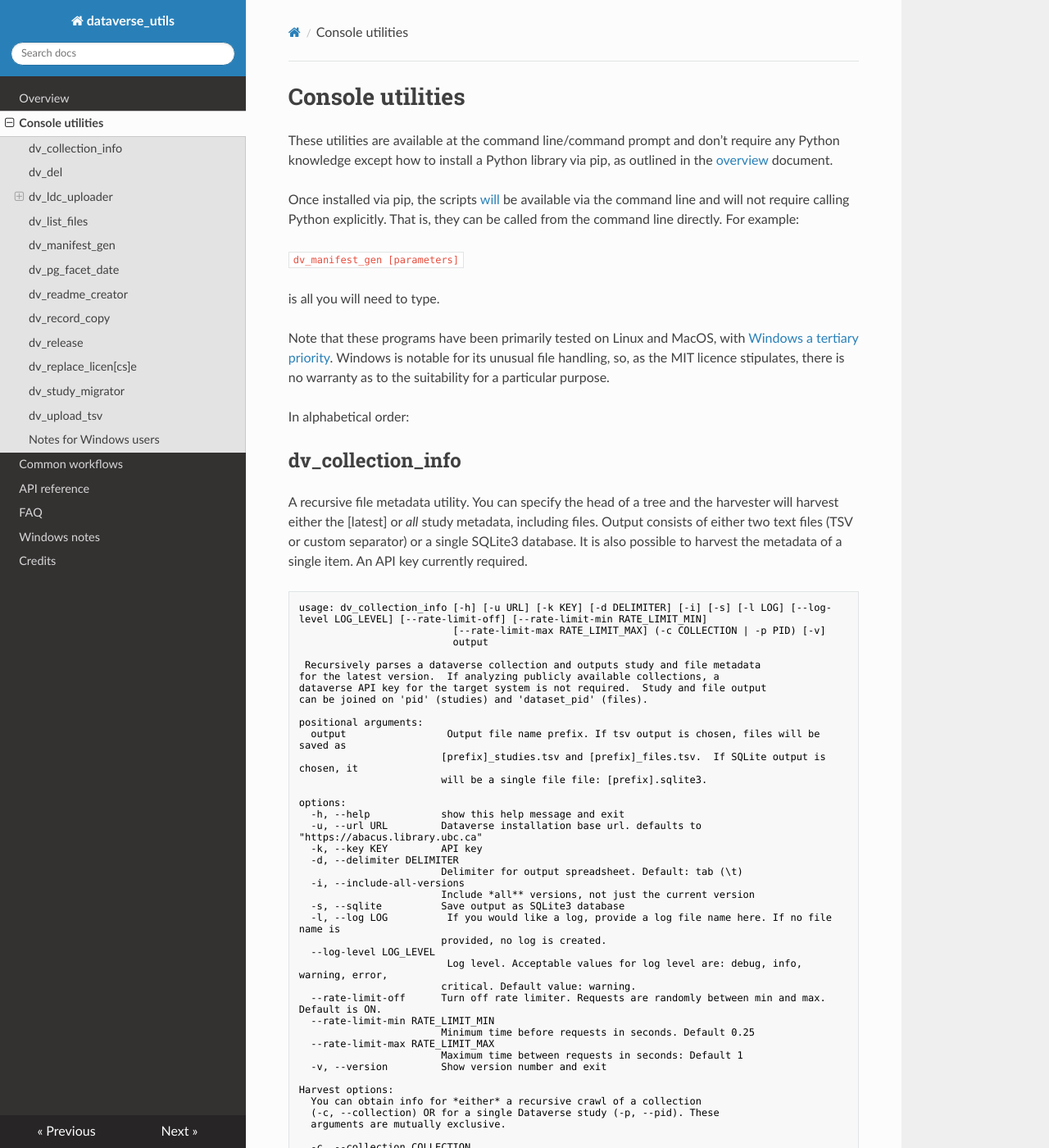
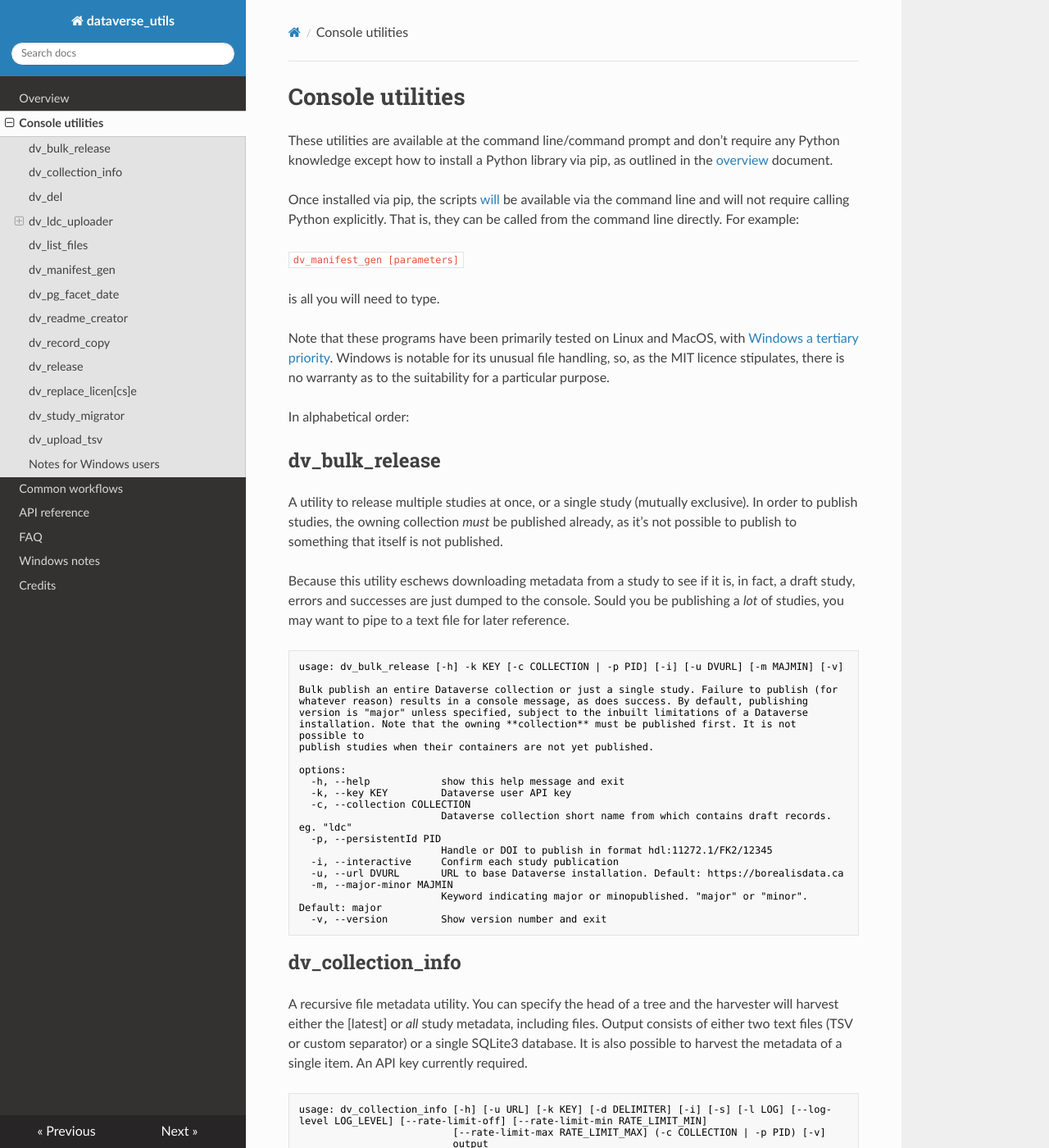
Before and after one commit to ubc-library-rc/dataverse_utils, an MkDocs documentation site: the page built from docs/scripts.md, in a window 1280 px wide and 1400 px high. Shown: the whole window at 82% size. Built offline with MkDocs 1.6.1, drawn with Linux system fonts in a browser that asks for light colours; nearby versions of some CDN libraries.

Commit message:
Documentation update for releaser

````diff
--- a/docs/scripts.md
+++ b/docs/scripts.md
@@ -18,6 +18,34 @@ Note that these programs have been primarily tested on Linux and MacOS, with [Wi
 
 
 In alphabetical order:
+
+## dv_bulk_release
+
+A utility to release multiple studies at once, or a single study (mutually exclusive). In order to publish studies, the owning collection *must* be published already, as it's not possible to publish to something that itself is not published.
+
+Because this utility eschews downloading metadata from a study to see if it is, in fact, a draft study, errors and successes are just dumped to the console. Sould you be publishing a *lot* of studies, you may want to pipe to a text file for later reference.
+
+```nohighlight
+usage: dv_bulk_release [-h] -k KEY [-c COLLECTION | -p PID] [-i] [-u DVURL] [-m MAJMIN] [-v]
+
+Bulk publish an entire Dataverse collection or just a single study. Failure to publish (for whatever reason) results in a console message, as does success. By default, publishing
+version is "major" unless specified, subject to the inbuilt limitations of a Dataverse installation. Note that the owning **collection** must be published first. It is not possible to
+publish studies when their containers are not yet published.
+
+options:
+  -h, --help            show this help message and exit
+  -k, --key KEY         Dataverse user API key
+  -c, --collection COLLECTION
+                        Dataverse collection short name from which contains draft records. eg. "ldc"
+  -p, --persistentId PID
+                        Handle or DOI to publish in format hdl:11272.1/FK2/12345
+  -i, --interactive     Confirm each study publication
+  -u, --url DVURL       URL to base Dataverse installation. Default: https://borealisdata.ca
+  -m, --major-minor MAJMIN
+                        Keyword indicating major or minopublished. "major" or "minor". Default: major
+  -v, --version         Show version number and exit
+```
+
 
 ## dv_collection_info
 
````
Also changed, not shown: docs/credits.md (+1 -0 lines).
